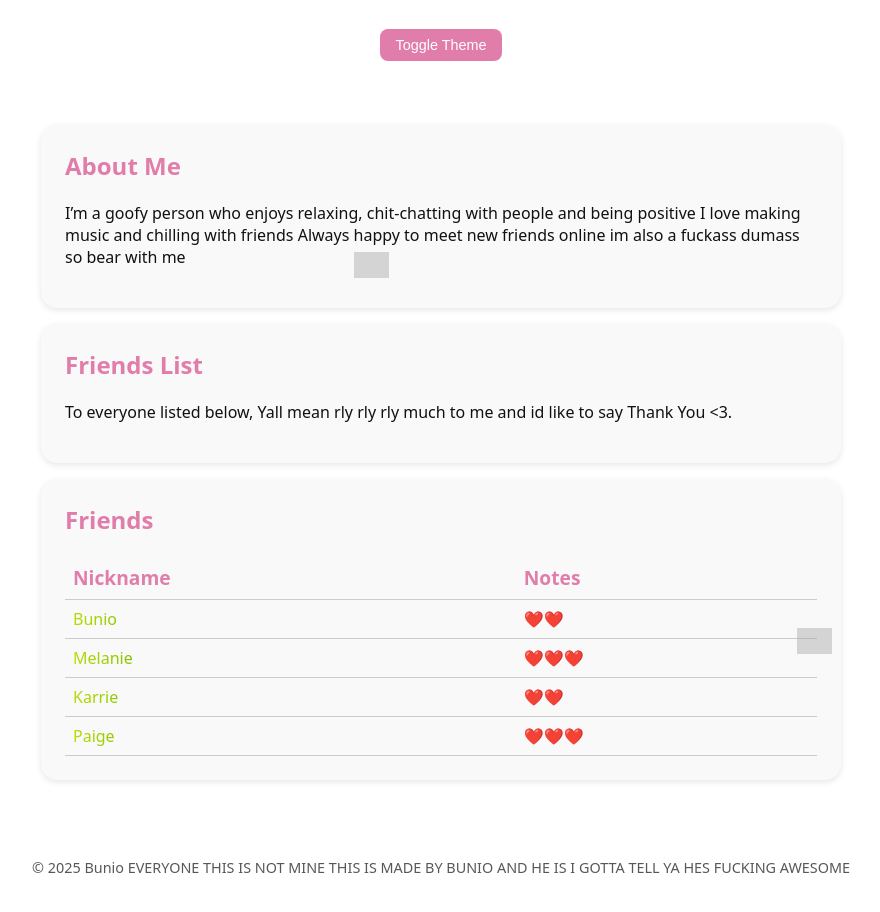
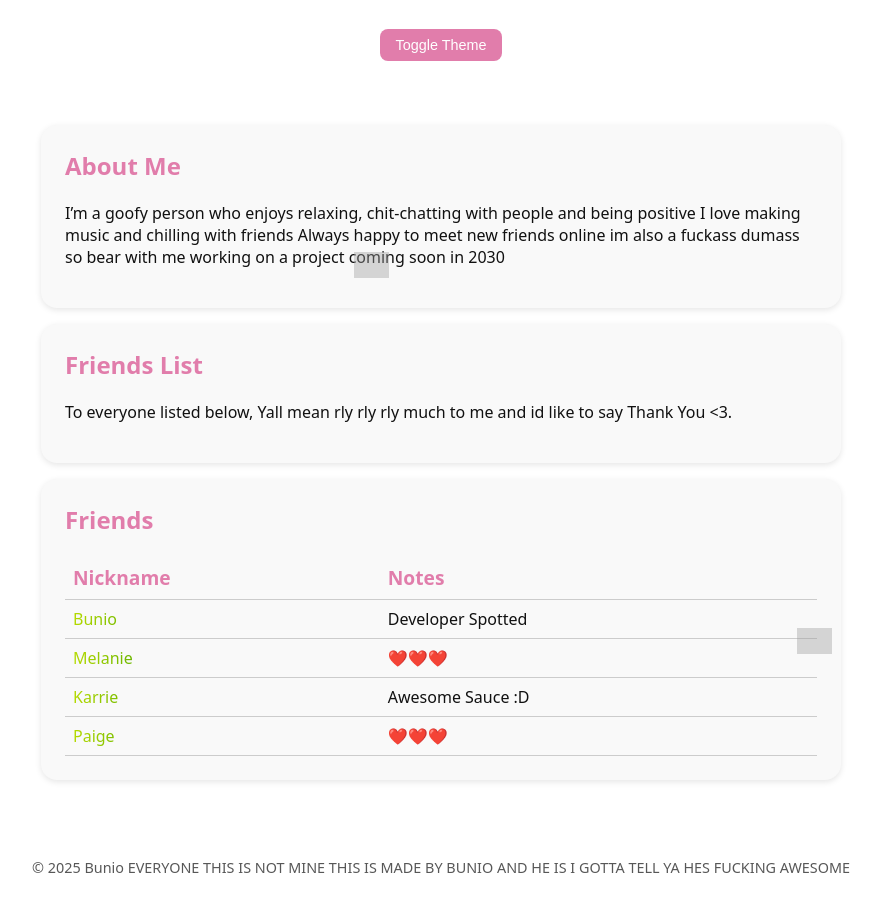
Before and after one commit to BensaNotFound/Bio, a plain HTML site: page index.html in a window 1280 px wide. Shown: the part 128-1040 px from the top of the page, without its empty margins (199-1079 px from the left). Drawn offline with Linux system fonts and the light colour scheme; grey boxes are pictures that could not be loaded.

Commit message:
Update index.html

```diff
--- a/index.html
+++ b/index.html
@@ -138,7 +138,7 @@
   <main>
     <section class="card">
       <h2>About Me</h2>
-      <p>I’m a goofy person who enjoys relaxing, chit-chatting with people and being positive I love making music and chilling with friends Always happy to meet new friends online im also a fuckass dumass so bear with me</p>
+      <p>I’m a goofy person who enjoys relaxing, chit-chatting with people and being positive I love making music and chilling with friends Always happy to meet new friends online im also a fuckass dumass so bear with me working on a project coming soon in 2030</p>
     </section>
 
 
@@ -156,7 +156,7 @@
         </tr>
         <tr>
           <td class="rainbow">Bunio</td>
-          <td> ❤️❤️</td>
+          <td> Developer Spotted</td>
         </tr>
         <tr>
           <td class="rainbow">Melanie</td>
@@ -164,7 +164,7 @@
         </tr>
         <tr>
          <td class="rainbow">Karrie</td>
-          <td>❤️❤️</td>
+          <td>Awesome Sauce :D</td>
         </tr>
         <tr>
          <td class="rainbow">Paige</td>
```
